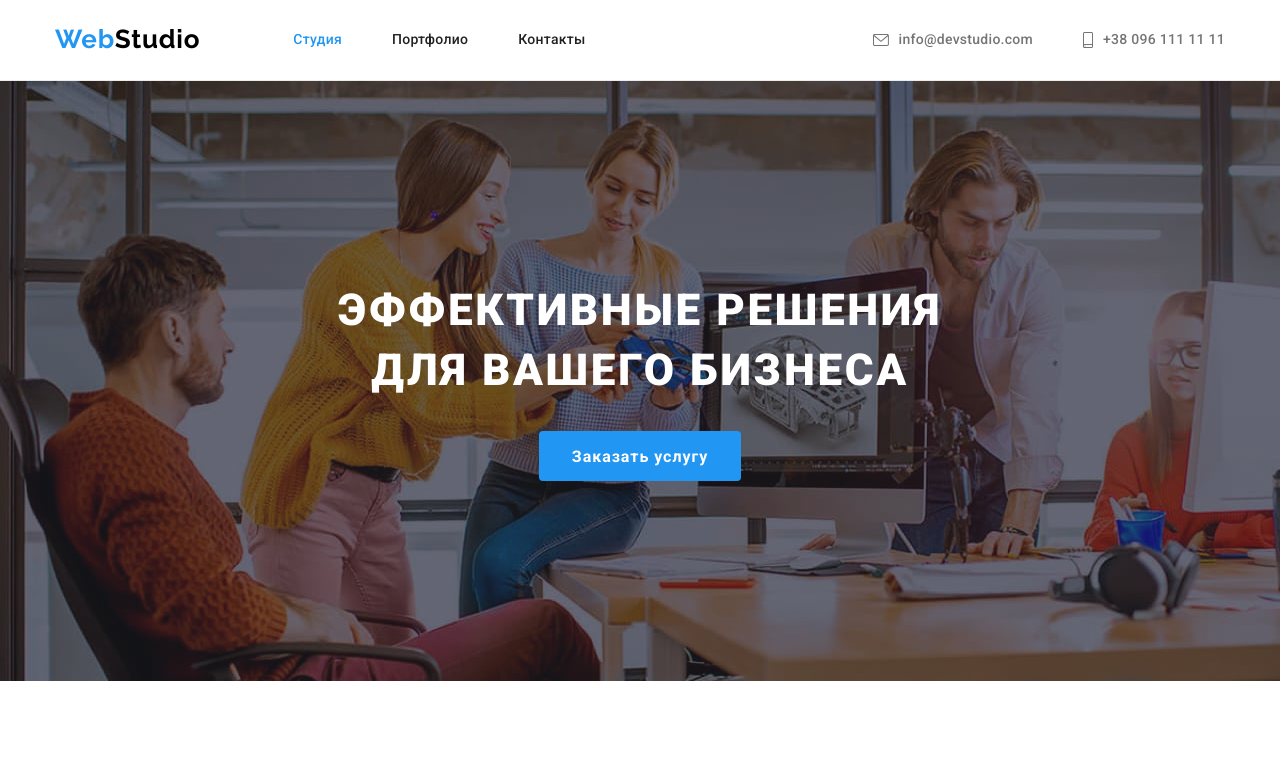
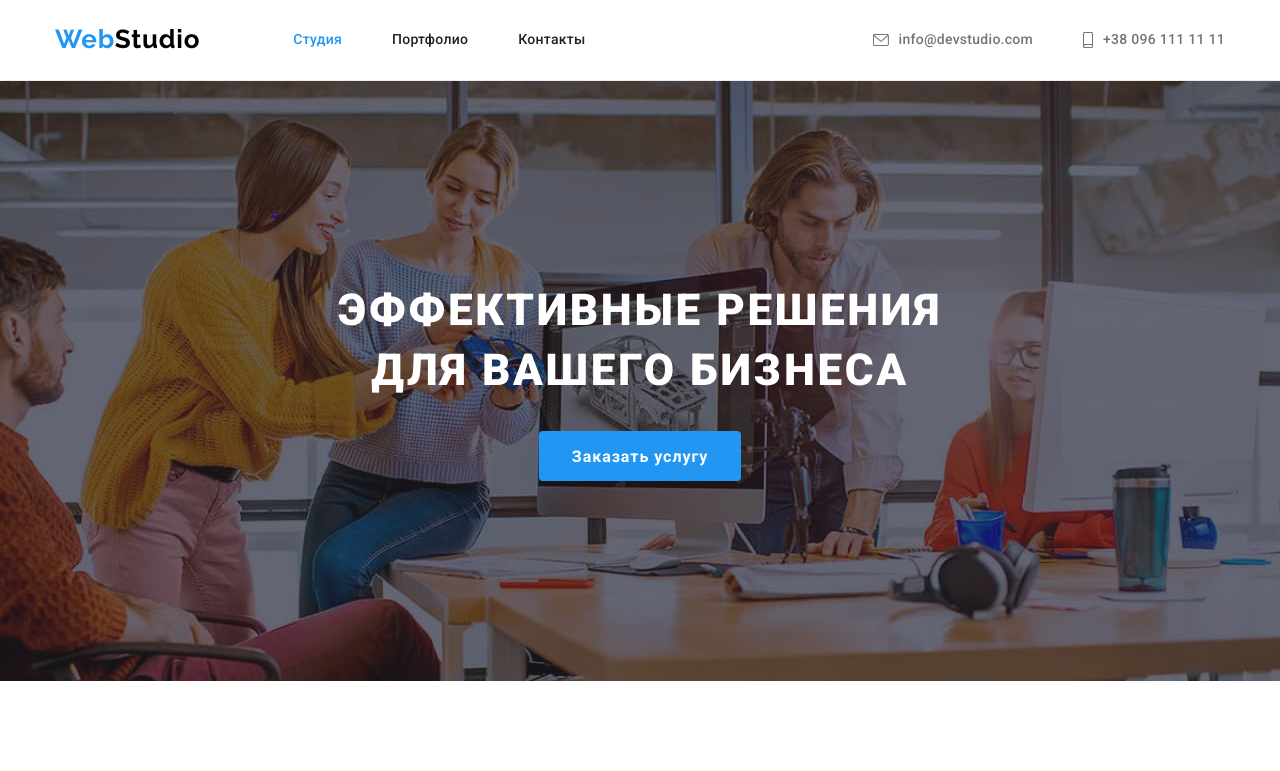
Before and after one commit to FireNick22/goit-markup-hw-04, a plain HTML site: page index.html in a window 1280 px wide. Shown: the top 771 px of the page. Drawn offline with nearby package versions, Linux system fonts and the light colour scheme.

Commit message:
Добавляет свойства для background-image
Также поставил margin: 0 auto; в секции hero

```diff
--- a/css/styles.css
+++ b/css/styles.css
@@ -176,10 +176,14 @@ img {
     max-width: 1600px;
     height: 600px;
     padding: 200px 0px;
+    margin: 0 auto;
     background-image: linear-gradient(
         rgba(47, 48, 58, 0.4),
         rgba(47, 48, 58, 0.4)),
         url(../images/background-hero.jpg);
+    background-size: cover;
+    background-position: center;
+    background-repeat: no-repeat;
     background-color: #C4C4C4;
 }
 
```
